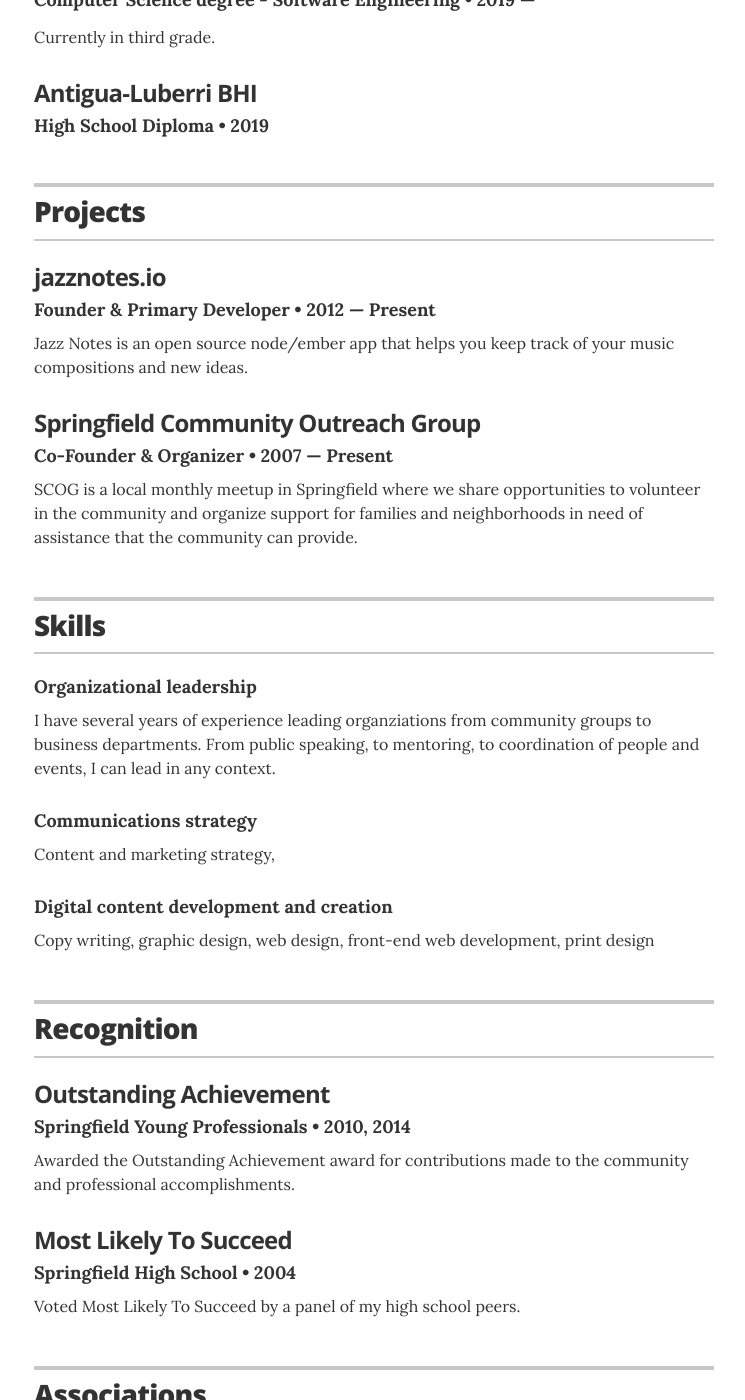
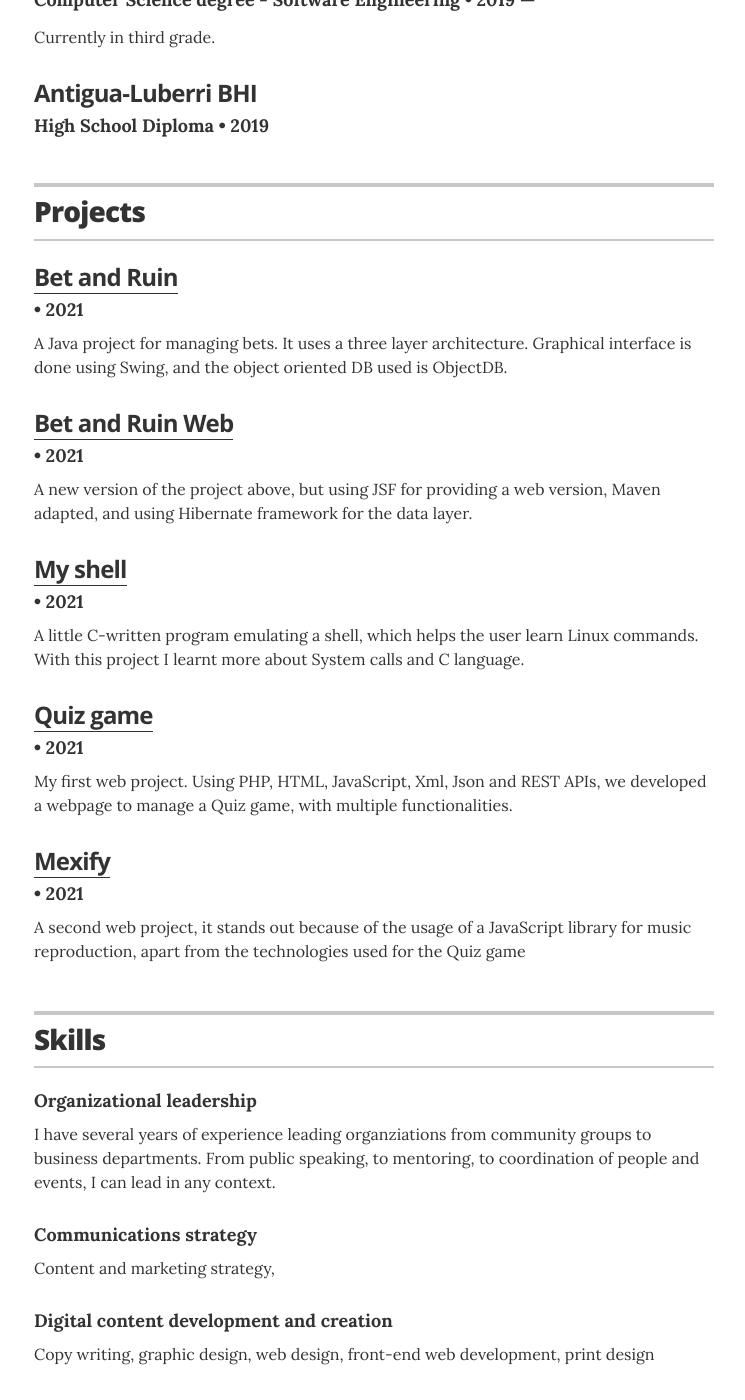
Before and after one commit to inakimoreno/inakimoreno.github.io, a Jekyll site: the page built from index.html, in a window 1280 px wide and 1400 px high, scrolled down 1221 px. Shown: the whole window, without its empty margins (266-1011 px from the left). Built offline with Jekyll 4.4.1, drawn with Linux system fonts in a browser that asks for light colours.

Commit message:
Added projects

```diff
--- a/_data/projects.yml
+++ b/_data/projects.yml
@@ -1,16 +1,32 @@
 # Projects
 # uncomment the urls if you wish to display them, and add your own URL
 
-# jazznotes.io
-- project: jazznotes.io
-  role: Founder & Primary Developer
-  duration: 2012 &mdash; Present
-  # url: "#"
-  description: Jazz Notes is an open source node/ember app that helps you keep track of your music compositions and new ideas.
+# Bet and ruin
+- project: Bet and Ruin
+  duration: 2021
+  url: "https://github.com/inakimoreno/oldbets"
+  description: A Java project for managing bets. It uses a three layer architecture. Graphical interface is done using Swing, and the object oriented DB used is ObjectDB.
 
-# Springfield Community Outreach Group
-- project: Springfield Community Outreach Group
-  role: Co-Founder & Organizer
-  duration: 2007 &mdash; Present
-  # url: "#"
-  description: SCOG is a local monthly meetup in Springfield where we share opportunities to volunteer in the community and organize support for families and neighborhoods in need of assistance that the community can provide.
+# Bet and ruin web
+- project: Bet and Ruin Web
+  duration: 2021
+  url: "https://github.com/inakimoreno/Bets20JSF"
+  description: A new version of the project above, but using JSF for providing a web version, Maven adapted, and using Hibernate framework for the data layer.
+
+# MyShell
+- project: My shell
+  duration: 2021
+  url: "https://github.com/inakimoreno/IOS-Project"
+  description: A little C-written program emulating a shell, which helps the user learn Linux commands. With this project I learnt more about System calls and C language.
+
+  # Quiz Game WS
+- project: Quiz game
+  duration: 2021
+  url: "https://github.com/inakimoreno/WS"
+  description: My first web project. Using PHP, HTML, JavaScript, Xml, Json and REST APIs, we developed a webpage to manage a Quiz game, with multiple functionalities.
+
+  # Bet and ruin web
+- project: Mexify
+  duration: 2021
+  url: "https://github.com/inakimoreno/Mexify"
+  description: A second web project, it stands out because of the usage of a JavaScript library for music reproduction, apart from the technologies used for the Quiz game
```
Also changed, not shown: images/java.png (added).
